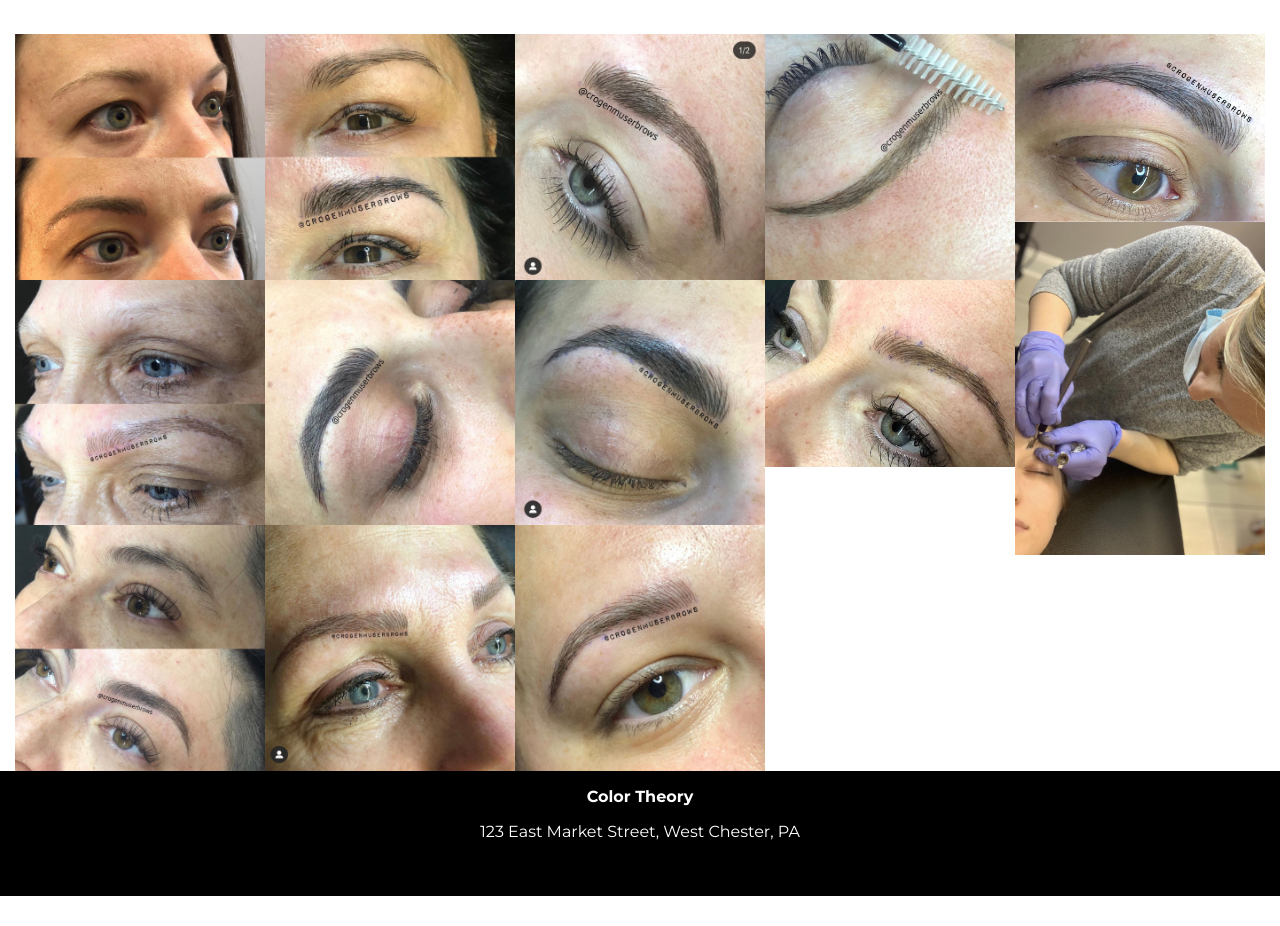
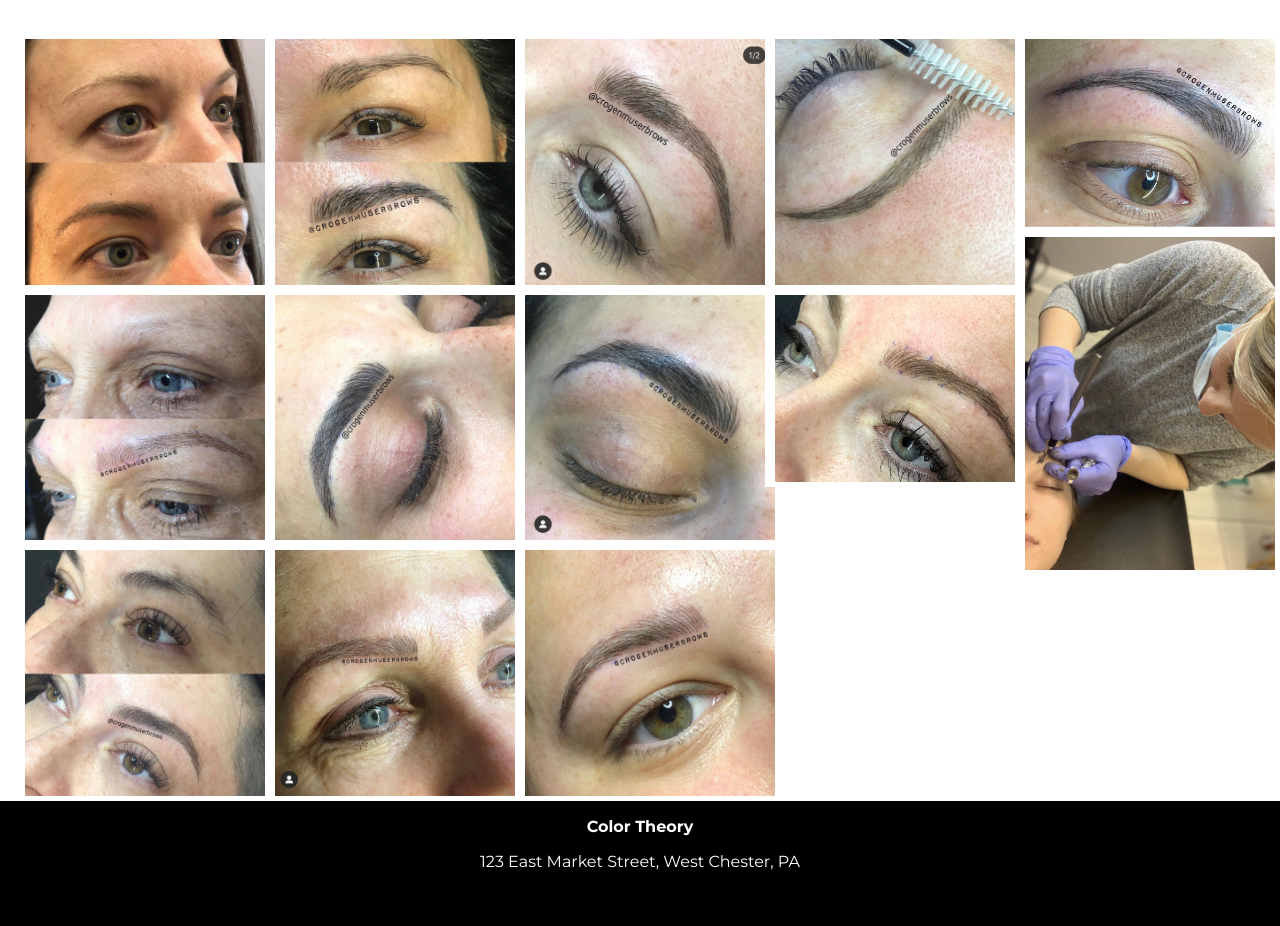
Before and after one commit to crogenmuser/Website, a Jekyll site: the page built from portfolio/index.html, in a window 1280 px wide. Shown: the part 300-1226 px from the top of the page. Built offline with Jekyll 4.4.1, drawn with Linux system fonts in a browser that asks for light colours; nearby versions of some CDN libraries; before the commit the page ends 1196 px from its top, so only the background shows below that.

Commit message:
fixed photos

```diff
--- a/css/main.css
+++ b/css/main.css
@@ -585,6 +585,9 @@ textarea {
     /* Just in case there are inline attributes */
     width: 100% !important;
     height: auto !important;
+    border-width: 5px 10px 5px 10px;
+    border-style: solid;
+    border-color: white;
   }
  @media (max-width: 1200px) {
     #photos {
@@ -607,7 +610,7 @@ textarea {
     column-count:         2;
     }
   }
-  @media (max-width: 400px) {
+  @media (max-width: 450px) {
     #photos {
     -moz-column-count:    1;
     -webkit-column-count: 1;
```
